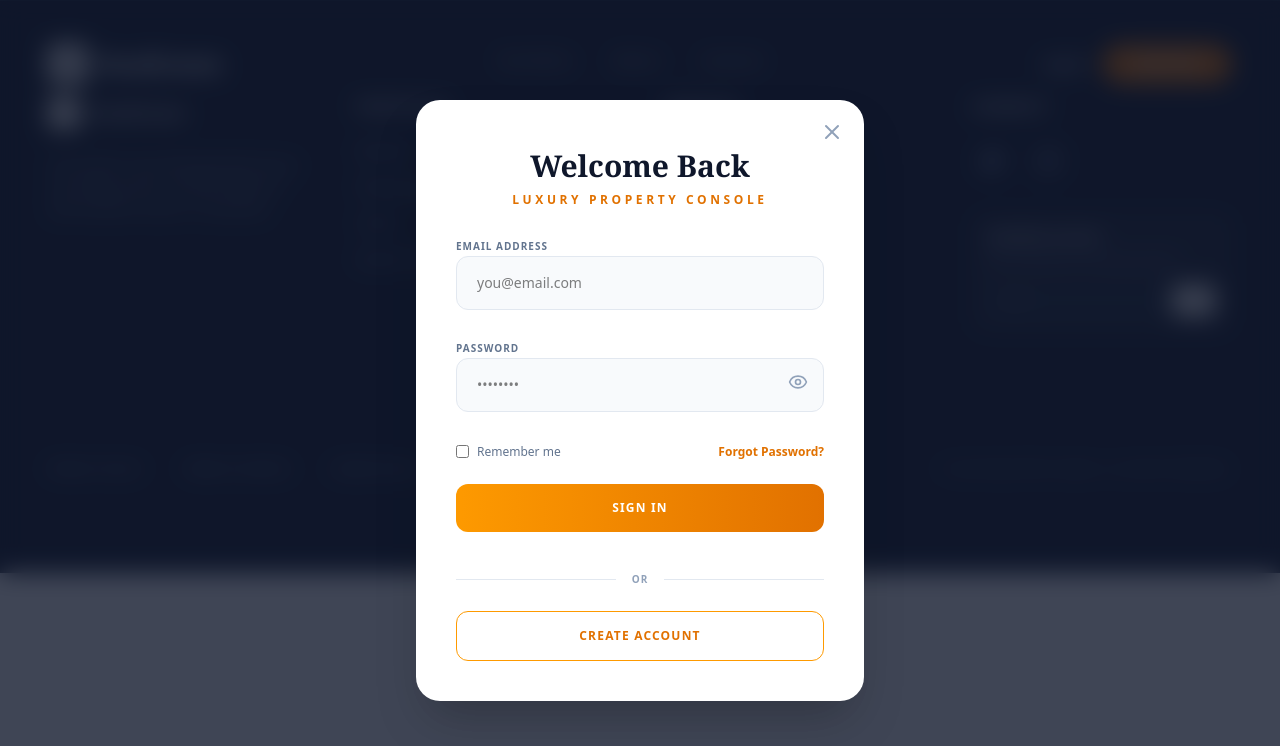
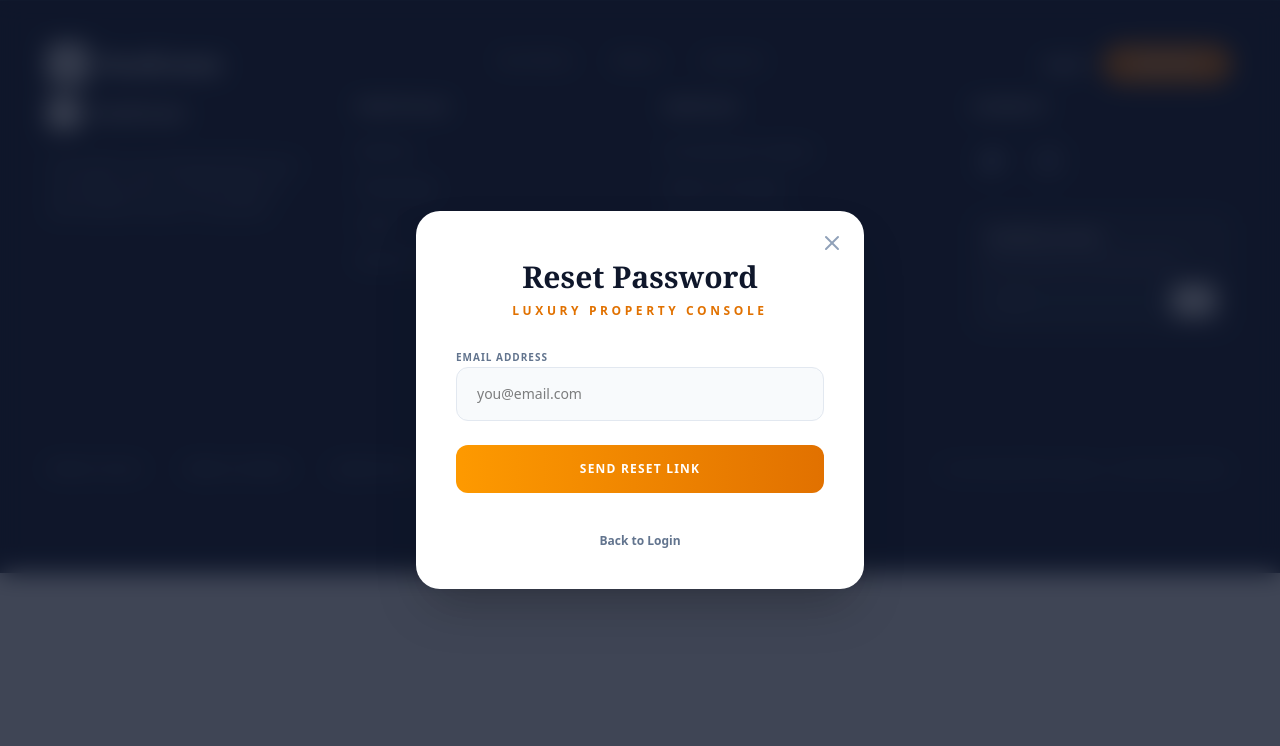
Before and after one commit to xxemat20xx/RealEstate-App, a React app in the folder frontend/: page /login in a window 1280 px wide. Both pictures are taken after a click on the button "Forgot Password?". Shown: the top 746 px of the page. Built offline with nearby package versions, Linux system fonts and the light colour scheme; the HTML template or start-up script is replaced by a standard one.

Commit message:
commit added

```diff
--- a/frontend/package.json
+++ b/frontend/package.json
@@ -19,6 +19,7 @@
     "react-dom": "^19.2.0",
     "react-google-recaptcha": "^3.1.0",
     "react-router-dom": "^7.13.0",
+    "react-toastify": "^11.0.5",
     "tailwindcss": "^4.1.18",
     "zustand": "^5.0.11"
   },
--- a/frontend/src/App.jsx
+++ b/frontend/src/App.jsx
@@ -8,6 +8,9 @@
 import Navbar from './components/Navbar';
 import Footer from './components/Footer';
 import Login from './pages/Login';
+
+// toaster
+import { ToastContainer, Bounce } from 'react-toastify';
 
 
 
@@ -32,6 +35,20 @@
   return (
     // <AdminPanel />
     <>
+      <ToastContainer
+        position="top-right"
+        autoClose={2000}
+        hideProgressBar={false}
+        newestOnTop={false}
+        closeOnClick={false}
+        rtl={false}
+        pauseOnFocusLoss
+        draggable
+        pauseOnHover
+        theme="light"
+        transition={Bounce}
+      />
+
        <Navbar>
       <Routes>
         <Route path="/" element={<Homepage />} />
--- a/frontend/src/pages/Login.jsx
+++ b/frontend/src/pages/Login.jsx
@@ -5,34 +5,77 @@
 
 const Login = () => {
   const navigate = useNavigate();
-  const [email, setEmail] = useState('');
-  const [password, setPassword] = useState('');
+
+  const [email, setEmail] = useState("");
+  const [password, setPassword] = useState("");
+  const [confirmPassword, setConfirmPassword] = useState("");
   const [showPassword, setShowPassword] = useState(false);
   const [loading, setLoading] = useState(false);
+  const [step, setStep] = useState("login"); // login | register | forgot
+
   const { login } = useAuthStore();
 
-  const handleSubmit = (e) => {
+  // =========================
+  // LOGIN
+  // =========================
+  const handleLogin = async (e) => {
     e.preventDefault();
     setLoading(true);
-    login(email, password);
-    if (login(email, password)) {
-      navigate('/');
+
+    const success = await login(email, password);
+
+    if (success) {
+      navigate("/");
     }
-    // simulate login
-    setTimeout(() => {
+
     setLoading(false);
-      navigate('/');
-    }, 1500);
+  };
+
+  // =========================
+  // REGISTER (EMPTY HANDLER)
+  // =========================
+  const handleRegister = async (e) => {
+    e.preventDefault();
+    console.log("Register clicked");
+  };
+
+  // =========================
+  // FORGOT PASSWORD (EMPTY HANDLER)
+  // =========================
+  const handleForgotPassword = async (e) => {
+    e.preventDefault();
+    console.log("Forgot password clicked");
+  };
+
+  // =========================
+  // Dynamic Submit Handler
+  // =========================
+  const handleSubmit = (e) => {
+    if (step === "login") return handleLogin(e);
+    if (step === "register") return handleRegister(e);
+    if (step === "forgot") return handleForgotPassword(e);
+  };
+
+  const getTitle = () => {
+    if (step === "login") return "Welcome Back";
+    if (step === "register") return "Create Account";
+    if (step === "forgot") return "Reset Password";
+  };
+
+  const getButtonText = () => {
+    if (step === "login") return "Sign In";
+    if (step === "register") return "Create Account";
+    if (step === "forgot") return "Send Reset Link";
   };
 
   return (
     <div className="fixed inset-0 z-[60] flex items-center justify-center p-4 sm:p-6 bg-slate-900/80 backdrop-blur-md">
-      <div className="relative bg-white w-full max-w-md rounded-3xl shadow-2xl overflow-hidden animate-in zoom-in duration-300">
+      <div className="relative bg-white w-full max-w-md rounded-3xl shadow-2xl overflow-hidden">
 
         {/* Close Button */}
         <button
           onClick={() => navigate(-1)}
-          className="absolute top-5 right-5 text-slate-400 hover:text-amber-600 transition-colors"
+          className="absolute top-5 right-5 text-slate-400 hover:text-amber-600"
         >
           <X className="w-6 h-6" />
         </button>
@@ -40,7 +83,7 @@
         {/* Header */}
         <div className="px-10 pt-12 pb-6 text-center">
           <h2 className="text-3xl font-serif font-bold text-slate-900">
-            Welcome Back
+            {getTitle()}
           </h2>
           <p className="text-xs uppercase tracking-[0.3em] text-amber-600 mt-2 font-bold">
             Luxury Property Console
@@ -58,14 +101,15 @@
             <input
               type="email"
               required
+              value={email}
               onChange={(e) => setEmail(e.target.value)}
-              className="w-full bg-slate-50 border border-slate-200 rounded-xl px-5 py-4 text-sm
-              focus:ring-2 focus:ring-amber-500/20 focus:border-amber-500 outline-none transition-all"
+              className="w-full bg-slate-50 border border-slate-200 rounded-xl px-5 py-4 text-sm"
               placeholder="you@email.com"
             />
           </div>
 
-          {/* Password */}
+          {/* Password (Hidden in Forgot) */}
+          {step !== "forgot" && (
             <div className="space-y-2 relative">
               <label className="text-[10px] font-black uppercase tracking-widest text-slate-500">
                 Password
@@ -73,16 +117,16 @@
               <input
                 type={showPassword ? "text" : "password"}
                 required
+                value={password}
                 onChange={(e) => setPassword(e.target.value)}
-              className="w-full bg-slate-50 border border-slate-200 rounded-xl px-5 py-4 text-sm
-              focus:ring-2 focus:ring-amber-500/20 focus:border-amber-500 outline-none transition-all pr-12"
+                className="w-full bg-slate-50 border border-slate-200 rounded-xl px-5 py-4 text-sm pr-12"
                 placeholder="••••••••"
               />
 
               <button
                 type="button"
                 onClick={() => setShowPassword(!showPassword)}
-              className="absolute right-4 top-[38px] text-slate-400 hover:text-amber-600"
+                className="absolute right-4 top-[38px] text-slate-400"
               >
                 {showPassword ? (
                   <EyeOff className="w-5 h-5" />
@@ -91,59 +135,72 @@
                 )}
               </button>
             </div>
+          )}
 
-          {/* Remember + Forgot */}
+          {/* Confirm Password (Register Only) */}
+          {step === "register" && (
+            <div className="space-y-2">
+              <label className="text-[10px] font-black uppercase tracking-widest text-slate-500">
+                Confirm Password
+              </label>
+              <input
+                type="password"
+                required
+                value={confirmPassword}
+                onChange={(e) => setConfirmPassword(e.target.value)}
+                className="w-full bg-slate-50 border border-slate-200 rounded-xl px-5 py-4 text-sm"
+                placeholder="••••••••"
+              />
+            </div>
+          )}
+
+          {/* Forgot Password Link (Login Only) */}
+          {step === "login" && (
             <div className="flex justify-between items-center text-xs">
-            <label className="flex items-center gap-2 text-slate-500">
-              <input type="checkbox" className="accent-amber-600" />
-              Remember me
-            </label>
-
               <button
                 type="button"
-              className="text-amber-600 font-semibold hover:text-amber-700 transition-colors"
+                onClick={() => setStep("forgot")}
+                className="text-amber-600 font-semibold"
               >
                 Forgot Password?
               </button>
             </div>
+          )}
 
-          {/* Submit */}
+          {/* Submit Button */}
           <button
             type="submit"
             disabled={loading}
-            className={`relative w-full py-4 rounded-xl font-bold uppercase tracking-widest text-xs
-            transition-all duration-300 overflow-hidden
-            ${loading
-              ? "bg-amber-500 cursor-not-allowed"
-              : "bg-gradient-to-r from-amber-500 to-amber-600 hover:from-amber-600 hover:to-amber-700 active:scale-[0.98]"
-            }`}
+            className="w-full py-4 rounded-xl font-bold uppercase tracking-widest text-xs
+            bg-gradient-to-r from-amber-500 to-amber-600 text-white"
           >
-            {loading && (
-              <div className="absolute inset-0 bg-gradient-to-r from-transparent via-white/20 to-transparent animate-[shimmer_1.5s_linear_infinite]" />
-            )}
-
-            <span className="relative text-white flex justify-center items-center gap-2">
-              {loading ? "Signing In..." : "Sign In"}
-            </span>
+            {getButtonText()}
           </button>
 
-          {/* Divider */}
-          <div className="flex items-center gap-4 pt-4">
-            <div className="flex-1 h-px bg-slate-200"></div>
-            <span className="text-[10px] uppercase tracking-widest text-slate-400 font-bold">
-              Or
-            </span>
-            <div className="flex-1 h-px bg-slate-200"></div>
-          </div>
+          {/* Bottom Switch Buttons */}
+          <div className="text-center text-xs pt-4 space-y-2">
 
-          {/* Create Account */}
+            {step === "login" && (
               <button
                 type="button"
-            className="w-full py-4 rounded-xl border border-amber-500 text-amber-600
-            font-bold uppercase tracking-widest text-xs hover:bg-amber-50 transition-colors"
+                onClick={() => setStep("register")}
+                className="text-amber-600 font-semibold"
               >
                 Create Account
               </button>
+            )}
+
+            {step !== "login" && (
+              <button
+                type="button"
+                onClick={() => setStep("login")}
+                className="text-slate-500 font-semibold"
+              >
+                Back to Login
+              </button>
+            )}
+          </div>
+
         </form>
       </div>
     </div>
--- a/frontend/src/store/useAuthStore.js
+++ b/frontend/src/store/useAuthStore.js
@@ -1,5 +1,6 @@
 import { create } from "zustand";
 import { api } from "../api/axios";
+import { toast } from "react-toastify";
 
 export const useAuthStore = create((set) => ({
   user: null,
@@ -7,10 +8,11 @@
   isCheckingAuth: true,
   isLoading: false,
   error: null,
+  message: null,
 
   setUser: (user) => set({ user, isAuthenticated: !!user }),
   login: async (email, password) => {
-    set({ isLoading: true, error: null });
+    set({ isLoading: true, error: null, message: null });
     try {
       const response = await api.post("/users/login", { email, password });
       set({
@@ -18,17 +20,47 @@
         isAuthenticated: true,
         isLoading: false,
       });
+      toast.success("Login successful");
+
+      return true;
     } catch (error) {
-      set({ error: error.message, isLoading: false });
+      const message = error?.response?.data?.message;
+      error?.message || "Login failed";
+
+      set({
+        error: message,
+        isLoading: false,
+      });
+      toast.error(message);
     }
   },
   logout: async () => {
-    set({ isLoading: true, error: null });
+    set({ isLoading: true, error: null, message: null });
+
     try {
       await api.post("/users/logout");
-      set({ user: null, isAuthenticated: false, isLoading: false });
+
+      set({
+        user: null,
+        isAuthenticated: false,
+        isLoading: false,
+      });
+
+      toast.success("Logout successful");
+
+      return true;
     } catch (error) {
-      set({ error: error.message, isLoading: false });
+      const message =
+        error?.response?.data?.message || error?.message || "Logout failed";
+
+      set({
+        error: message,
+        isLoading: false,
+      });
+
+      toast.error(message);
+
+      return false;
     }
   },
   checkAuth: async () => {
```
Also changed, not shown: frontend/src/components/Navbar.jsx (+26 -6 lines), 2 other files (tests, documents, lock files or other folders). Lines whose indentation alone changed are shown as unchanged.
